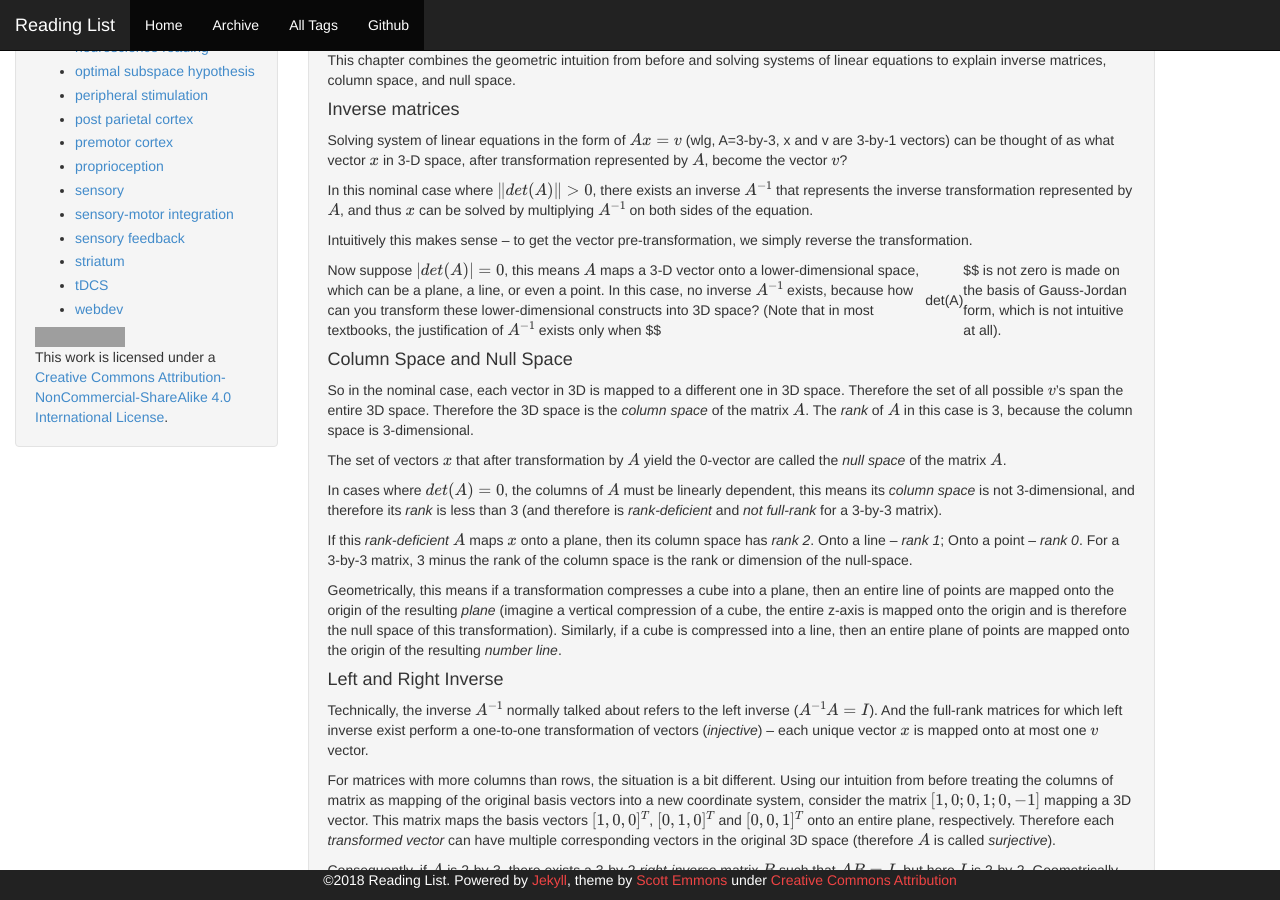
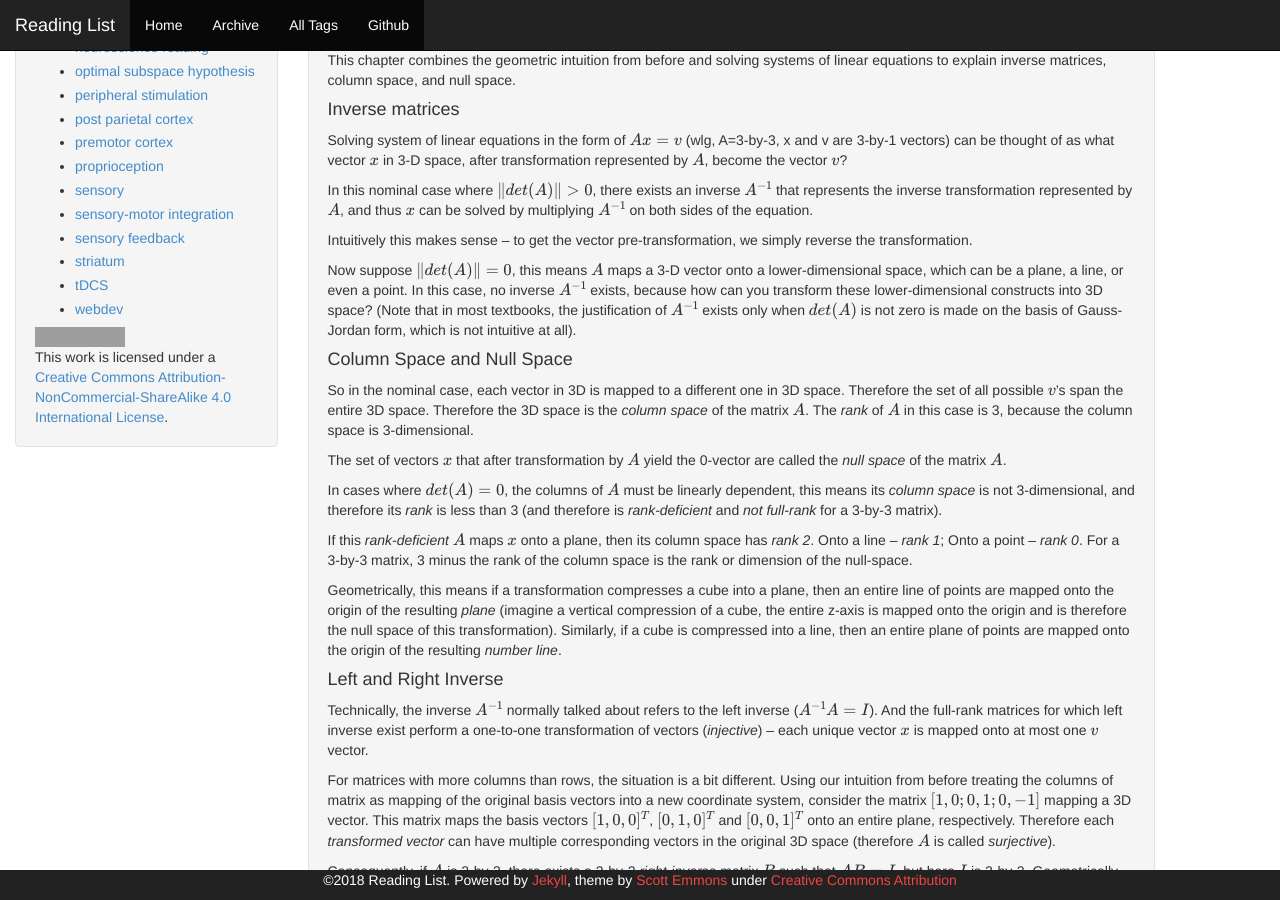
Before and after one commit to allenyin/reading_list, a Jekyll site: the page built from _posts/2018-09-30-EssenceOfLinearAlgebra.md, in a window 1280 px wide and 900 px high, scrolled down 1631 px. Built offline with Jekyll 4.4.1, drawn with Linux system fonts in a browser that asks for light colours; formulas are drawn with MathJax 3; grey boxes are pictures that could not be loaded.

Commit message:
Mathjax bugs again?!

```diff
--- a/_posts/2018-09-30-EssenceOfLinearAlgebra.md
+++ b/_posts/2018-09-30-EssenceOfLinearAlgebra.md
@@ -73,7 +73,7 @@ In this nominal case where $$\|det(A)\|>0$$, there exists an inverse $$A^{-1}$$
 
 Intuitively this makes sense -- to get the vector pre-transformation, we simply reverse the transformation.
 
-Now suppose $$\|det(A)\|=0$$, this means $$A$$ maps a 3-D vector onto a lower-dimensional space, which can be a plane, a line, or even a point. In this case, no inverse $$A^{-1}$$ exists, because how can you transform these lower-dimensional constructs into 3D space? (Note that in most textbooks, the justification of $$A^{-1}$$ exists only when $$|det(A)|$$ is not zero is made on the basis of Gauss-Jordan form, which is not intuitive at all).
+Now suppose $$\|det(A)\|=0$$, this means $$A$$ maps a 3-D vector onto a lower-dimensional space, which can be a plane, a line, or even a point. In this case, no inverse $$A^{-1}$$ exists, because how can you transform these lower-dimensional constructs into 3D space? (Note that in most textbooks, the justification of $$A^{-1}$$ exists only when $$det(A)$$ is not zero is made on the basis of Gauss-Jordan form, which is not intuitive at all).
 
 #### Column Space and Null Space ####
 
```
